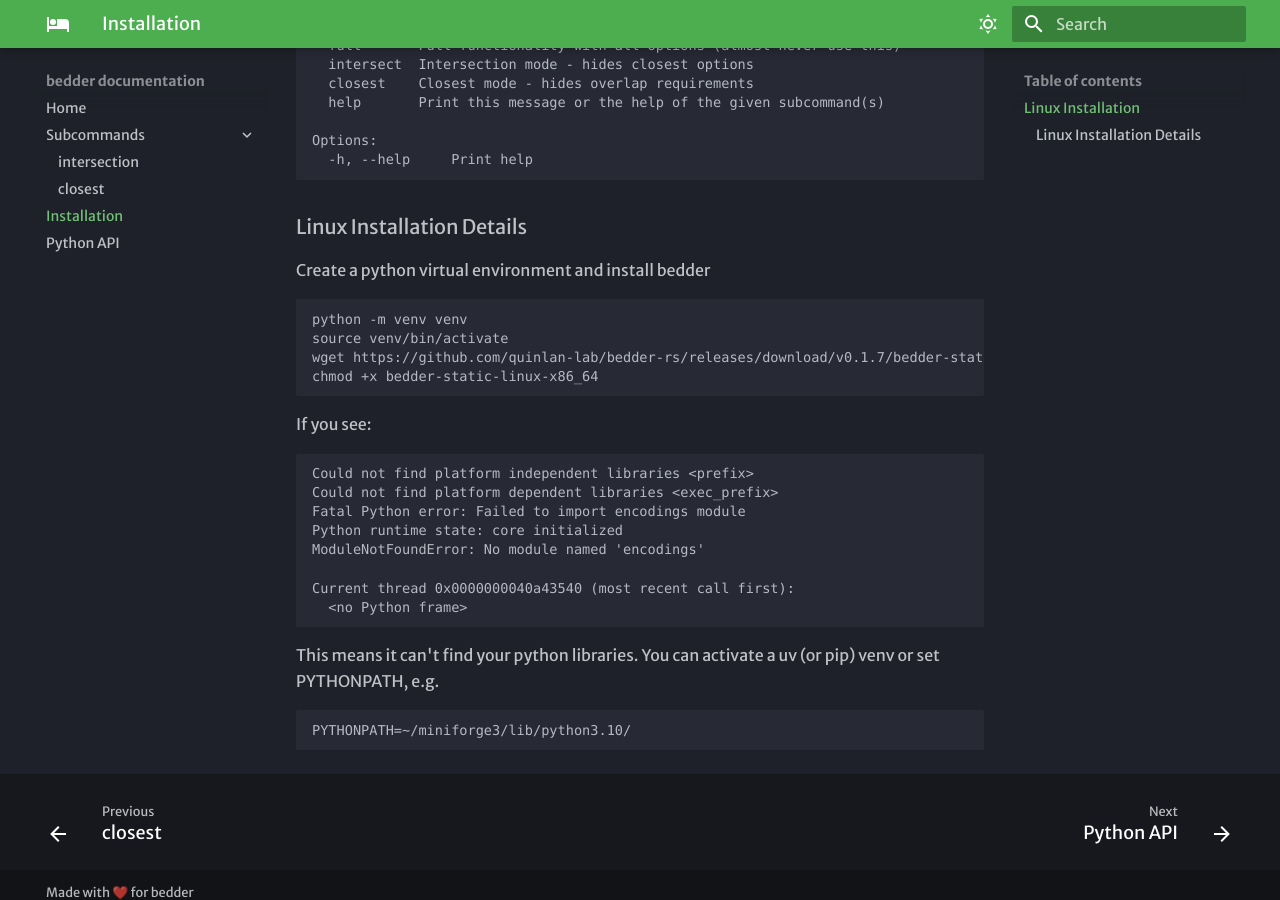
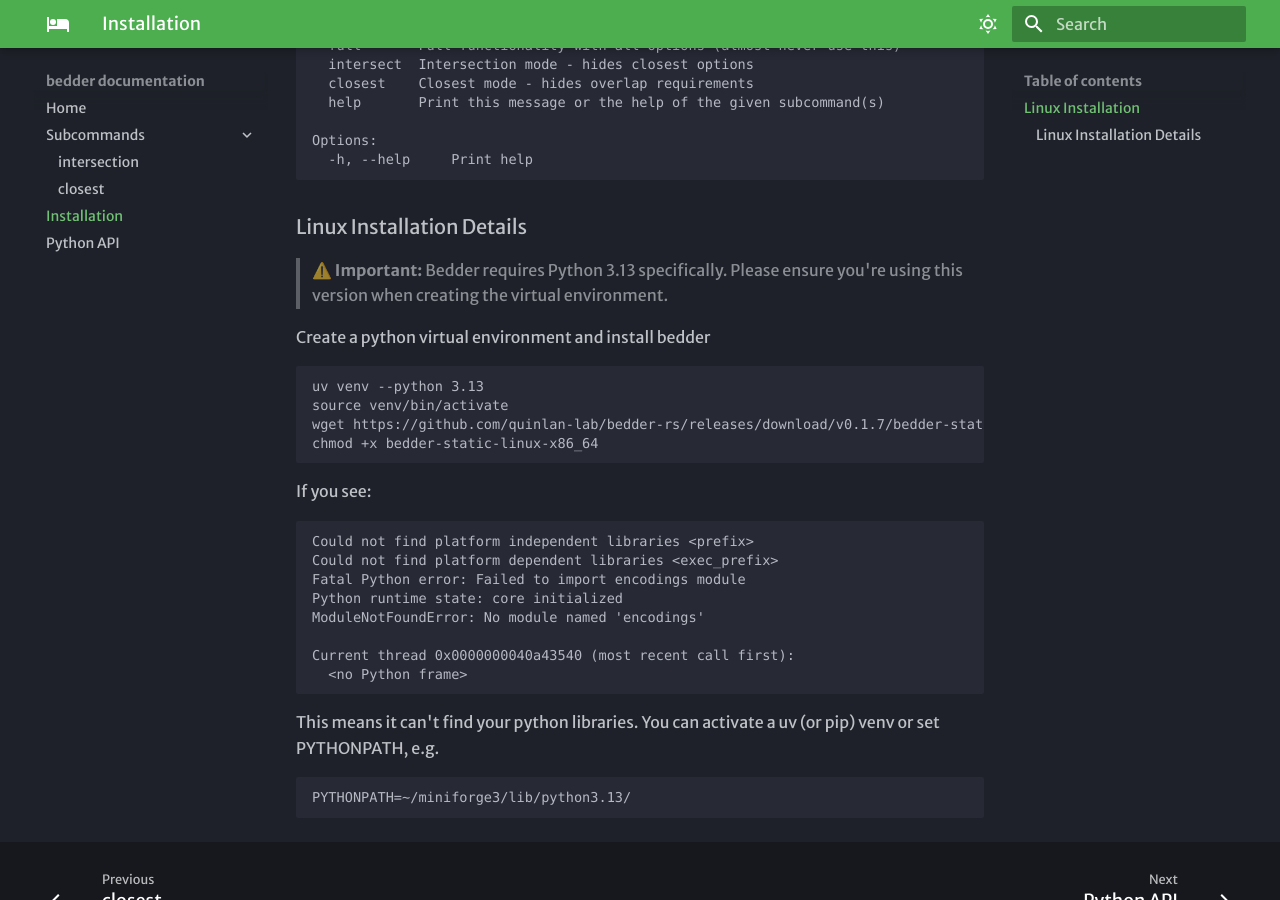
Before and after one commit to brentp/bedder-docs, an MkDocs documentation site: the page built from docs/installation.md, in a window 1280 px wide and 900 px high, scrolled down 626 px. Built offline with MkDocs 1.6.1 and Material for MkDocs 9.7.7, drawn with Linux system fonts in a browser that asks for light colours; some web fonts are replaced.

Commit message:
add note about python 3.13

````diff
--- a/docs/installation.md
+++ b/docs/installation.md
@@ -35,10 +35,12 @@
 
 ### Linux Installation Details
 
+> **⚠️ Important:** Bedder requires Python 3.13 specifically. Please ensure you're using this version when creating the virtual environment.
+
 Create a python virtual environment and install bedder
 
 ```
-python -m venv venv
+uv venv --python 3.13
 source venv/bin/activate
 wget https://github.com/quinlan-lab/bedder-rs/releases/download/v0.1.7/bedder-static-linux-x86_64
 chmod +x bedder-static-linux-x86_64
@@ -60,5 +62,5 @@
 This means it can't find your python libraries. You can activate a uv (or pip) venv or set PYTHONPATH, e.g.
 
 ```
-PYTHONPATH=~/miniforge3/lib/python3.10/
+PYTHONPATH=~/miniforge3/lib/python3.13/
 ```
````
